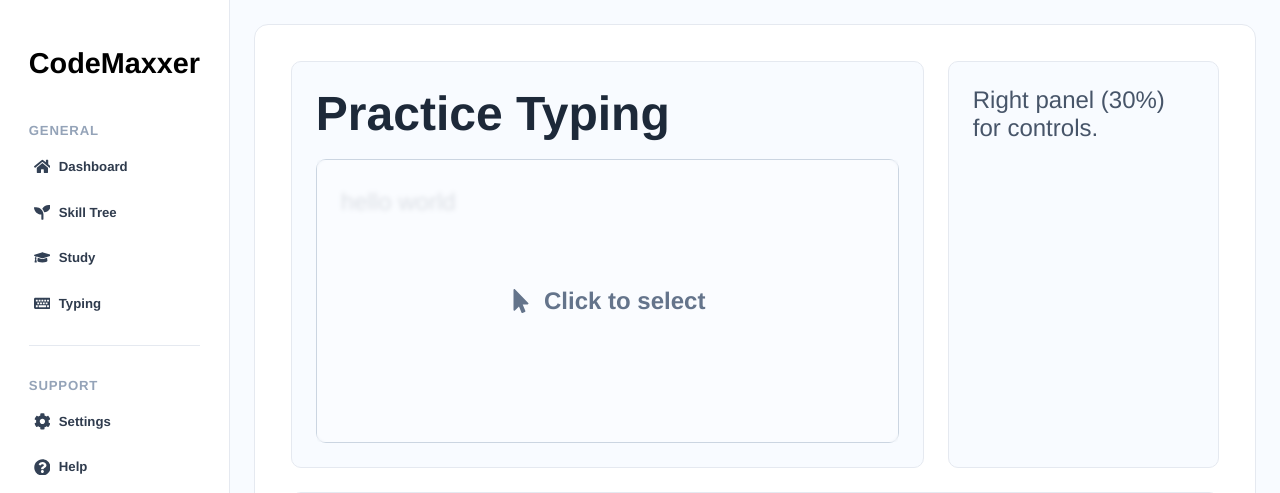
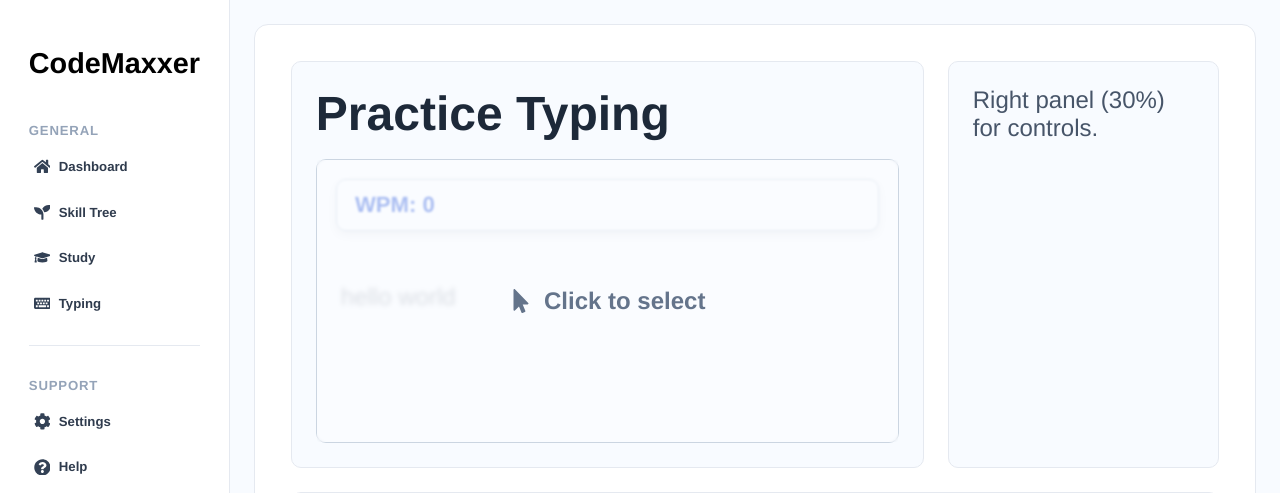
Before and after one commit to antranig8/raptorhacks-project, a React (Vite) app in the folder frontend/CodeMaxxer/: page /dashboard/typing in a window 1280 px wide. Shown: the top 493 px of the page. Built offline with nearby package versions, Linux system fonts and the light colour scheme; a web font is replaced by a local one.

Commit message:
input replay

```diff
--- a/frontend/CodeMaxxer/src/pages/Dashboard/components/TextArea.jsx
+++ b/frontend/CodeMaxxer/src/pages/Dashboard/components/TextArea.jsx
@@ -1,15 +1,23 @@
 import { useEffect, useRef, useState } from 'react'
-import { FaMousePointer } from 'react-icons/fa'
+import { FaMousePointer, FaRedo } from 'react-icons/fa'
 import styles from './TextArea.module.css'
 
 export default function TextArea({ target = 'hello world', onChange, onActiveChange }) {
     const [active, setActive] = useState(false)
     const [typed, setTyped] = useState('')
+    const [completed, setCompleted] = useState(false)
+    const [isReplaying, setIsReplaying] = useState(false)
+    const [replayIndex, setReplayIndex] = useState(0)
+    const [history, setHistory] = useState([])
+    const [sessionStart, setSessionStart] = useState(null)
+    const [completionTime, setCompletionTime] = useState(null)
+    const [liveWpm, setLiveWpm] = useState(0)
     const containerRef = useRef(null)
 
     const remaining = target.slice(typed.length)
 
     const handleFocus = () => {
+        if (completed || isReplaying) return
         setActive(true)
         if (onActiveChange) onActiveChange(true)
     }
@@ -19,36 +27,56 @@ export default function TextArea({ target = 'hello world', onChange, onActiveCha
         if (onActiveChange) onActiveChange(false)
     }
 
+    const commitTyped = (next, key = '') => {
+        const timestamp = Date.now()
+
+        if (onChange) onChange(next)
+        setTyped(next)
+
+        setHistory((prev) => {
+            const entry = {
+                value: next,
+                key,
+                timestamp,
+            }
+            return [...prev, entry]
+        })
+
+        if (!sessionStart) {
+            setSessionStart(timestamp)
+        }
+
+        const start = sessionStart || timestamp
+        const elapsedMinutes = Math.max(0.001, (timestamp - start) / 60000)
+        const wpm = Math.round((next.length / 5) / elapsedMinutes)
+        setLiveWpm(wpm)
+
+        if (next.length >= target.length) {
+            setCompleted(true)
+            setActive(false)
+            setCompletionTime(timestamp)
+            if (onActiveChange) onActiveChange(false)
+        }
+    }
+
     const onKeyDown = (event) => {
-    if (!active) return
+        if (!active || completed || isReplaying) return
 
         if (event.key === 'Backspace') {
             event.preventDefault()
-      setTyped((prev) => {
-        const next = prev.slice(0, -1)
-        if (onChange) onChange(next)
-        return next
-      })
+            commitTyped(typed.slice(0, -1), 'Backspace')
             return
         }
 
         if (event.key === 'Enter') {
             event.preventDefault()
-      setTyped((prev) => {
-        const next = prev + '\n'
-        if (onChange) onChange(next)
-        return next
-      })
+            commitTyped(typed + '\n', 'Enter')
             return
         }
 
         if (event.key.length === 1 && !event.ctrlKey && !event.metaKey && !event.altKey) {
             event.preventDefault()
-      setTyped((prev) => {
-        const next = prev + event.key
-        if (onChange) onChange(next)
-        return next
-      })
+            commitTyped(typed + event.key, event.key)
         }
     }
 
@@ -57,6 +85,60 @@ export default function TextArea({ target = 'hello world', onChange, onActiveCha
             containerRef.current.focus()
         }
     }, [active])
+
+    useEffect(() => {
+        if (!isReplaying || history.length === 0) return
+
+        if (replayIndex >= history.length) {
+            setIsReplaying(false)
+            setCompleted(true)
+            return
+        }
+
+        const current = history[replayIndex]
+        const previous = history[replayIndex - 1]
+        const delay = replayIndex === 0 ? 300 : current.timestamp - (previous?.timestamp || 0)
+
+        const timeout = setTimeout(() => {
+            setTyped(current.value)
+            if (onChange) onChange(current.value)
+
+            const startTimestamp = history[0]?.timestamp || current.timestamp
+            const elapsed = Math.max(1, current.timestamp - startTimestamp)
+            const elapsedMinutes = elapsed / 60000
+            const wpm = Math.round((current.value.length / 5) / elapsedMinutes)
+            setLiveWpm(wpm)
+
+            setReplayIndex((prev) => prev + 1)
+        }, delay)
+
+        return () => clearTimeout(timeout)
+    }, [isReplaying, replayIndex, history, onChange])
+
+    const handleRestart = () => {
+        setCompleted(false)
+        setIsReplaying(false)
+        setTyped('')
+        setHistory([])
+        setReplayIndex(0)
+        setSessionStart(null)
+        setCompletionTime(null)
+        setLiveWpm(0)
+        setActive(true)
+        if (onActiveChange) onActiveChange(true)
+        if (onChange) onChange('')
+    }
+
+    const handleWatchReplay = () => {
+        if (history.length === 0) return
+        setCompleted(false)
+        setIsReplaying(true)
+        setTyped('')
+        setReplayIndex(0)
+        setActive(false)
+        if (onActiveChange) onActiveChange(false)
+        if (onChange) onChange('')
+    }
 
     const targetChars = target.split('')
     const typedChars = typed.split('')
@@ -72,6 +154,7 @@ export default function TextArea({ target = 'hello world', onChange, onActiveCha
             role="textbox"
             aria-label="Typing practice input"
         >
+            <div className={styles.wpmBadge}>WPM: {liveWpm}</div>
             <div className={styles.content}>
                 <span className={styles.typed}>
                     {typedChars.map((chr, idx) => {
@@ -84,18 +167,37 @@ export default function TextArea({ target = 'hello world', onChange, onActiveCha
                         )
                     })}
 
-          {active && <span className={styles.caret} />}
+                    {active && !isReplaying && <span className={styles.caret} />}
                 </span>
 
                 <span className={styles.remaining}>{remaining}</span>
             </div>
 
-      {!active && (
+            {!active && !completed && !isReplaying && (
                 <div className={styles.placeholder}>
                     <FaMousePointer className={styles.icon} />
                     <span>Click to select</span>
                 </div>
             )}
+
+            {(completed || isReplaying) && (
+                <div className={styles.statusOverlay}>
+                    <p className={styles.completedText}>{isReplaying ? 'Replaying...' : 'Completed!'}</p>
+                    {completed && completionTime && sessionStart && (
+                        <p className={styles.wpmText}>
+                            Speed: {Math.round((typed.length / 5) / ((completionTime - sessionStart) / 60000)) || 0} WPM
+                        </p>
+                    )}
+                    <div className={styles.toolbar}>
+                        <button className={styles.button} onClick={handleRestart}>
+                            <FaRedo className={styles.icon} /> Restart
+                        </button>
+                        <button className={styles.button} onClick={handleWatchReplay}>
+                            « Watch replay
+                        </button>
+                    </div>
+                </div>
+            )}
         </div>
     )
 }
--- a/frontend/CodeMaxxer/src/pages/Dashboard/components/TextArea.module.css
+++ b/frontend/CodeMaxxer/src/pages/Dashboard/components/TextArea.module.css
@@ -17,10 +17,23 @@
     box-shadow: 0 0 0 4px rgba(37, 99, 235, 0.15);
 }
 
+.wpmBadge {
+    position: relative;
+    background: rgba(255, 255, 255, 0.95);
+    border: 1px solid #cbd5e1;
+    border-radius: 10px;
+    padding: 0.5rem 0.75rem;
+    margin: 0.8rem;
+    color: #1d4ed8;
+    font-weight: 700;
+    font-size: 0.92rem;
+    box-shadow: 0 4px 10px rgba(30, 41, 59, 0.1);
+}
+
 .content {
     width: 100%;
     height: 100%;
-    padding: 1rem;
+    padding: 1.2rem 1rem 1rem;
     box-sizing: border-box;
     position: relative;
     background: transparent;
@@ -69,6 +82,57 @@
     backdrop-filter: blur(1px);
 }
 
+.statusOverlay {
+    position: absolute;
+    inset: auto 1rem 1rem 1rem;
+    background: rgba(255, 255, 255, 0.95);
+    border: 1px solid #cbd5e1;
+    border-radius: 10px;
+    padding: 0.75rem;
+    margin-top: 0.75rem;
+    display: flex;
+    flex-direction: column;
+    gap: 0.5rem;
+    box-shadow: 0 6px 20px rgba(30, 41, 59, 0.15);
+}
+
+.completedText {
+    margin: 0;
+    font-size: 1.1rem;
+    font-weight: 700;
+    color: #0f172a;
+}
+
+.wpmText {
+    margin: 0;
+    font-size: 0.95rem;
+    color: #334155;
+    font-weight: 600;
+}
+
+.toolbar {
+    display: flex;
+    gap: 0.5rem;
+}
+
+.button {
+    display: inline-flex;
+    align-items: center;
+    gap: 0.35rem;
+    border: 1px solid #cbd5e1;
+    background: #f8fbff;
+    color: #1f2937;
+    padding: 0.4rem 0.7rem;
+    border-radius: 8px;
+    cursor: pointer;
+    font-size: 0.95rem;
+}
+
+.button:hover {
+    background: #ebf2ff;
+    border-color: #9fbaf4;
+}
+
 .icon {
     width: 1rem;
     height: 1rem;
@@ -85,6 +149,14 @@
 }
 
 @keyframes blink {
-    0%, 50% { opacity: 1; }
-    50.1%, 100% { opacity: 0; }
+
+    0%,
+    50% {
+        opacity: 1;
+    }
+
+    50.1%,
+    100% {
+        opacity: 0;
+    }
 }
--- a/frontend/CodeMaxxer/src/pages/Dashboard/styles/Typing.module.css
+++ b/frontend/CodeMaxxer/src/pages/Dashboard/styles/Typing.module.css
@@ -36,12 +36,12 @@
     flex-direction: column;
 }
 
-.topMain > h1 {
+.topMain>h1 {
     margin-bottom: 1rem;
     flex: 0;
 }
 
-.topMain > :not(h1) {
+.topMain> :not(h1) {
     flex: 1;
     min-height: 0;
 }
@@ -55,12 +55,6 @@
     border: 1px solid #e5e9f0;
     border-radius: 10px;
     padding: 1rem;
-}
-
-.keyboardWrapper {
-    flex: 1;
-    min-height: 0;
-    width: 100%;
 }
 
 .hg-theme-default {
```
Lines whose indentation alone changed are shown as unchanged.
